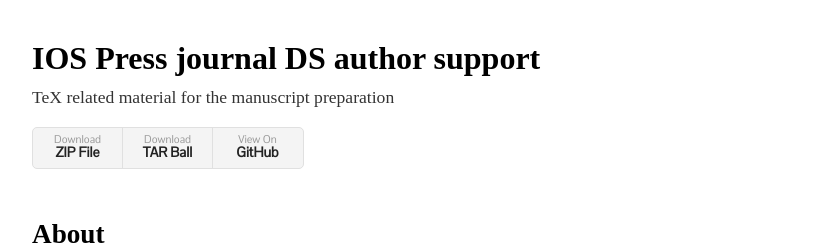
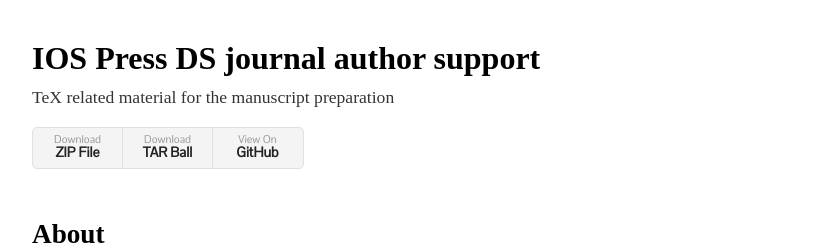
Before and after one commit to vtex-soft/texsupport.iospress-ds, a Jekyll site: the page built from README.md, in a window 1280 px wide. Shown: the top 245 px of the page, without its empty margins (224-1055 px from the left). Built offline with Jekyll 4.4.1, drawn with Linux system fonts in a browser that asks for light colours; some web fonts are replaced; our own code applies the rules of GitHub Pages for plain Markdown files.

```diff
--- a/_config.yml
+++ b/_config.yml
@@ -1,3 +1,3 @@
-title: IOS Press journal DS author support
+title: IOS Press DS journal author support
 description: TeX related material for the manuscript preparation
 show_downloads: true
```
